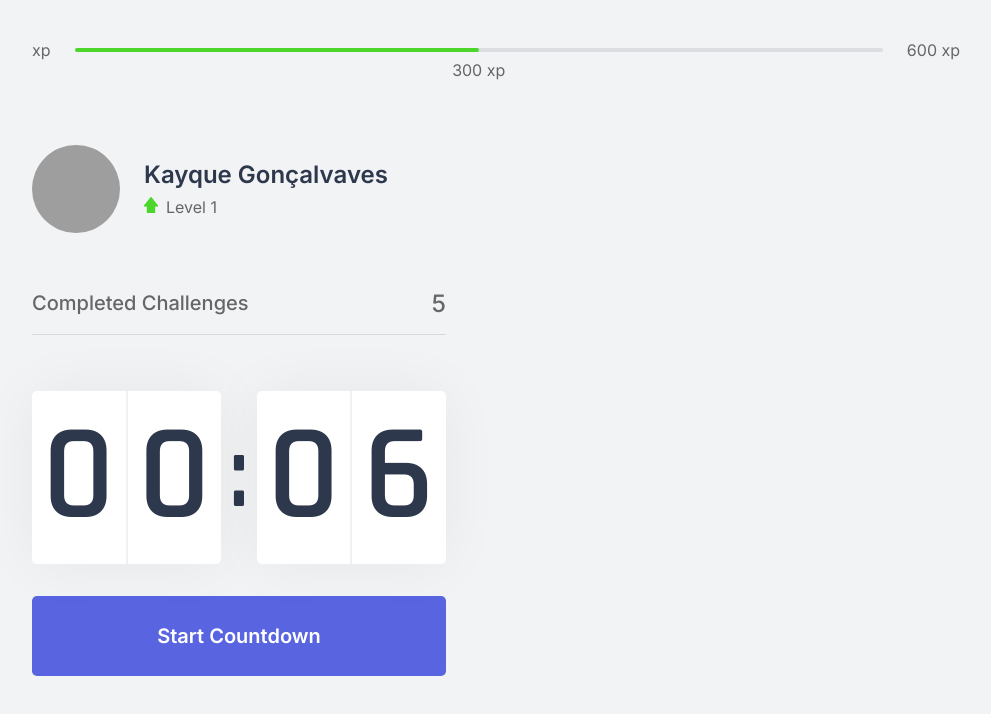
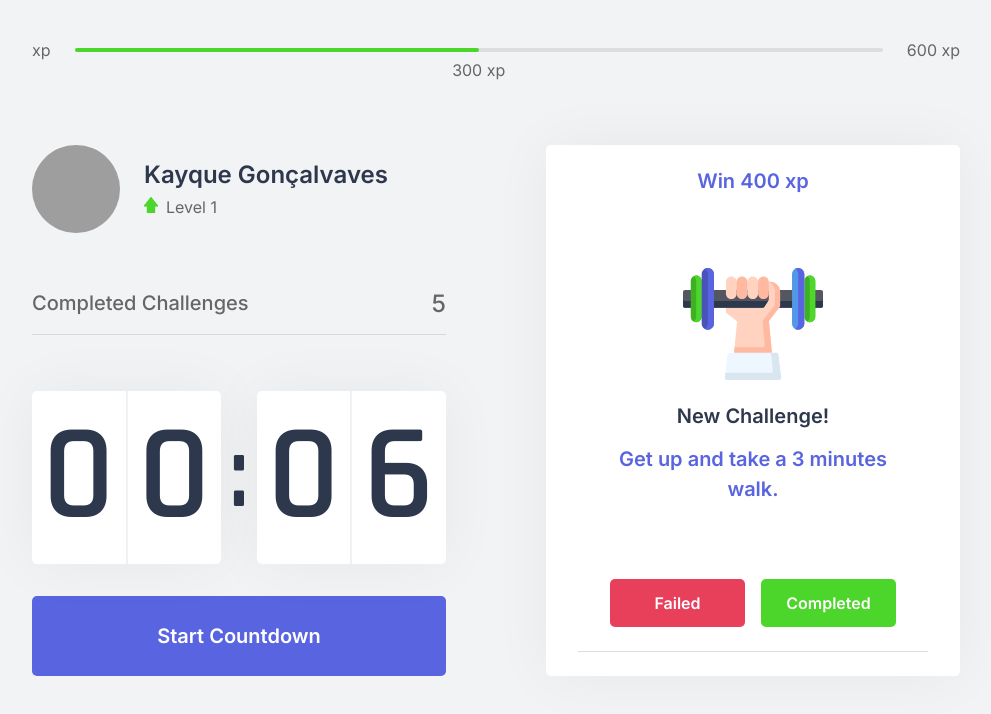
Before and after one commit to Kayque-Goncalves/nlw-project, a Next.js app in the folder moveit-next/: page / in a window 1280 px wide. Shown: the top 714 px of the page, without its empty margins (144-1135 px from the left). Built offline with nearby package versions, Linux system fonts and the light colour scheme; grey boxes are pictures that could not be loaded.

Commit message:
add challenges features and application contexts

```diff
--- /dev/null
+++ b/moveit-next/src/components/ChallengeBox.tsx
@@ -0,0 +1,51 @@
+import { useContext } from 'react'
+import { ChallengeContext } from '../contexts/ChallengesContext'
+import styles from '../styles/components/ChallengeBox.module.css'
+
+export function ChallengeBox() {
+    const contextData = useContext(ChallengeContext)
+
+    console.log(contextData)
+
+    const hasActiveChallenge = true
+
+    return (
+        <div className={ styles.challengeBoxContainer }>
+            { hasActiveChallenge ? (
+                <div className={ styles.challengeActive }>
+                    <header> Win 400 xp </header>
+
+                    <main>
+                        <img src="icons/body.svg" />
+                        <strong> New Challenge! </strong>
+                        <p> Get up and take a 3 minutes walk. </p>
+                    </main>
+
+                    <footer>
+                        <button
+                            type="button"
+                            className={ styles.challengeFailedButton }
+                        >
+                            Failed
+                        </button>
+
+                        <button
+                            type="button"
+                            className={ styles.challengeSucceededButton }
+                        >
+                            Completed
+                        </button>
+                    </footer>
+                </div>
+            ) : (
+                <div className={ styles.challengeNotActive }>
+                    <strong> Complete a full cycle to recieve a challenge. </strong>
+                    <p>
+                        <img src="icons/level-up.svg" alt="Level Up"/>
+                        Level up by completing challenges.
+                    </p>
+                </div>
+            ) }
+        </div>
+    )
+}
--- a/moveit-next/src/components/Countdown.tsx
+++ b/moveit-next/src/components/Countdown.tsx
@@ -1,9 +1,15 @@
-import { useState, useEffect } from 'react'
+import { useState, useEffect, useContext } from 'react'
+import { ChallengeContext } from '../contexts/ChallengesContext';
 import styles from '../styles/components/Countdown.module.css'
 
 let countdownTimeout: NodeJS.Timeout;
 
 export function Countdown() {
+    const contextData = useContext(ChallengeContext)
+    console.log(contextData)
+
+    const { startNewChallenge } = useContext(ChallengeContext)
+
     const [time, setTime] = useState(0.1 * 60)
     const [isActive, setIsActive] = useState(false)
     const [hasFinished, setHasFinished] = useState(false)
@@ -32,6 +38,7 @@ export function Countdown() {
         } else if (isActive && time === 0) {
             setHasFinished(true)
             setIsActive(false)
+            startNewChallenge()
         }
     }, [isActive, time])
 
@@ -54,6 +61,7 @@ export function Countdown() {
                     disabled
                     className={styles.countdownButton}
                 >
+                {/* dps pegar um svg de concluido para a img */}
                     Finished Countdown
                 </button>
             ) : (
--- /dev/null
+++ b/moveit-next/src/contexts/ChallengesContext.tsx
@@ -0,0 +1,43 @@
+import { createContext, useState, ReactNode } from 'react'
+
+interface ChallengeContextData {
+    level: number
+    currentExperience: number
+    challengesCompleted: number
+    levelUp: ( ) => void
+    startNewChallenge: ( ) => void
+}
+
+interface ChallengesProviderProps {
+    children: ReactNode
+}
+
+export const ChallengeContext = createContext({} as ChallengeContextData)
+
+export function ChallengesProvider({ children }: ChallengesProviderProps) {
+    const [level, setLevel] = useState(1)
+    const [currentExperience, setCurrentExperience] = useState(0)
+    const [challengesCompleted, setChallengesCompleted] = useState(0)
+
+    function levelUp() {
+      setLevel(level + 1)
+    }
+
+    function startNewChallenge() {
+        console.log('New challenge')
+    }
+
+    return (
+        <ChallengeContext.Provider
+            value={{
+                level,
+                currentExperience,
+                challengesCompleted,
+                levelUp,
+                startNewChallenge
+                }}
+            >
+            {children}
+        </ChallengeContext.Provider>
+    )
+}
--- a/moveit-next/src/pages/_app.tsx
+++ b/moveit-next/src/pages/_app.tsx
@@ -1,7 +1,13 @@
 import '../styles/globals.css'
 
+import { ChallengesProvider } from '../contexts/ChallengesContext'
+
 function MyApp({ Component, pageProps }) {
-  return <Component {...pageProps} />
+  return (
+    <ChallengesProvider>
+      <Component {...pageProps} />
+    </ChallengesProvider>
+  )
 }
 
 export default MyApp
--- a/moveit-next/src/pages/index.tsx
+++ b/moveit-next/src/pages/index.tsx
@@ -1,10 +1,11 @@
 import React from "react";
+import Head from 'next/head'
+
 import { CompletedChallenges } from "../components/CompletedChallenges";
 import { Countdown } from "../components/Countdown";
 import { ExperienceBar } from "../components/ExperienceBar";
 import { Profile } from "../components/Profile";
-
-import Head from 'next/head'
+import { ChallengeBox } from "../components/ChallengeBox";
 
 import styles from "../styles/pages/Home.module.css"
 
@@ -24,7 +25,7 @@ export default function Home() {
             <Countdown />
           </div>
           <div>
-
+            <ChallengeBox />
           </div>
         </section>
     </div>
--- /dev/null
+++ b/moveit-next/src/styles/components/ChallengeBox.module.css
@@ -0,0 +1,111 @@
+.challengeBoxContainer {
+    height: 100%;
+
+    background: var(--white);
+    border-radius: 5px;
+    box-shadow: 0 0 60px rgba(0, 0, 0, 0.05);
+    padding: 1.5rem 2rem;
+
+    display: flex;
+    flex-direction: column;
+    align-items:  center;
+    justify-content: center;
+
+    text-align: center;
+}
+
+.challengeNotActive {
+    display: flex;
+    flex-direction: column;
+    align-items: center;
+
+}
+
+.challengeNotActive strong {
+    font-size: 1.5rem;
+    font-weight: 500;
+    line-height: 1.4;
+}
+
+.challengeNotActive p {
+    display: flex;
+    flex-direction: column;
+    align-items: center;
+    line-height: 1.4;
+    max-width: 70%;
+    margin-top: 3rem;
+}
+
+.challengeNotActive p img {
+    margin-bottom: 1rem;
+}
+
+.challengeActive {
+    height: 100%;
+
+    display: flex;
+    flex-direction: column;
+}
+
+.challengeActive {
+    color: var(--blue);
+    font-weight: 600;
+    font-size: 1.25rem;
+    padding: 0 2rem 1.5rem;
+    border-bottom: 1px solid var(--gray-line);
+}
+
+.challengeActive main {
+    flex: 1;
+    display: flex;
+    flex-direction: column;
+    align-items: center;
+    justify-content: center;
+}
+
+.challengeActive main strong {
+    font-weight: 2rem;
+    font-weight: 600;
+    color: var(--title);
+    margin: 1.5rem 0 1rem;
+}
+
+.challengeActive main p {
+    line-height: 1.5;
+}
+
+.challengeActive footer {
+    display: grid;
+    grid-template-columns: 1fr 1fr;
+    gap: 1rem;
+}
+
+.challengeActive footer button {
+    height: 3rem;
+
+    display: flex;
+    align-items: center;
+    justify-content: center;
+
+    border: 0;
+    border-radius: 5px;
+
+    color: var(--white);
+
+    font-size: 1rem;
+    font-weight: 600;
+
+    transition: filter 0.2s;
+}
+
+.challengeActive footer button.challengeFailedButton {
+    background: var(--red)
+}
+
+.challengeActive footer button.challengeSucceededButton {
+    background: var(--green)
+}
+
+.challengeActive footer button:hover {
+    filter: brightness(0.9);
+}
--- a/moveit-next/src/styles/components/Countdown.module.css
+++ b/moveit-next/src/styles/components/Countdown.module.css
@@ -76,5 +76,6 @@
 .countdownButton:disabled {
     background: var(--white);
     color: var(--text);
+    border-bottom: 3px solid var(--green);
     cursor: not-allowed;
 }
```
